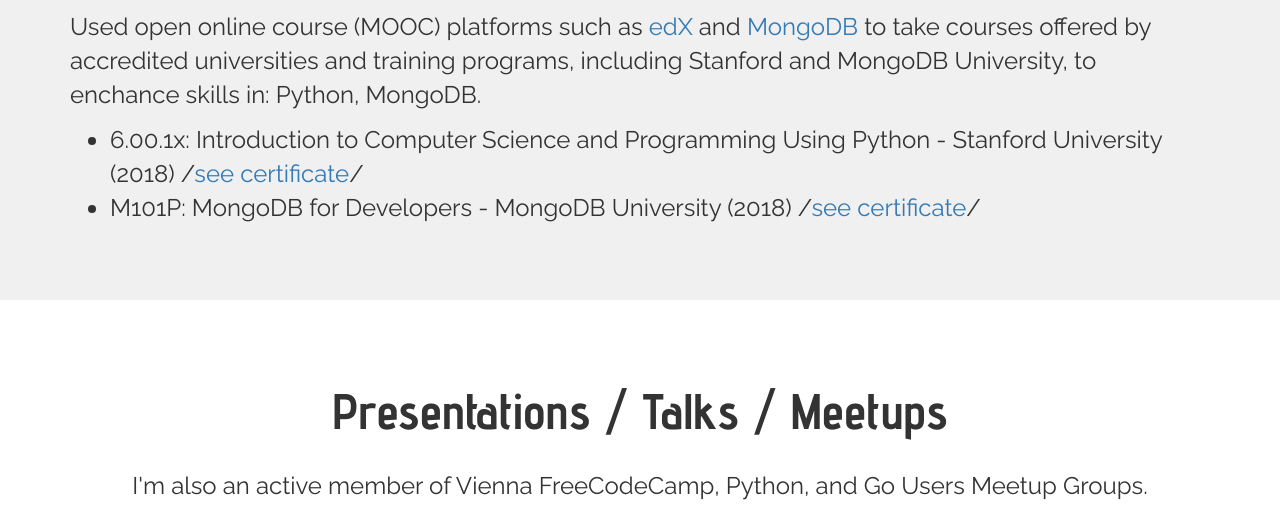
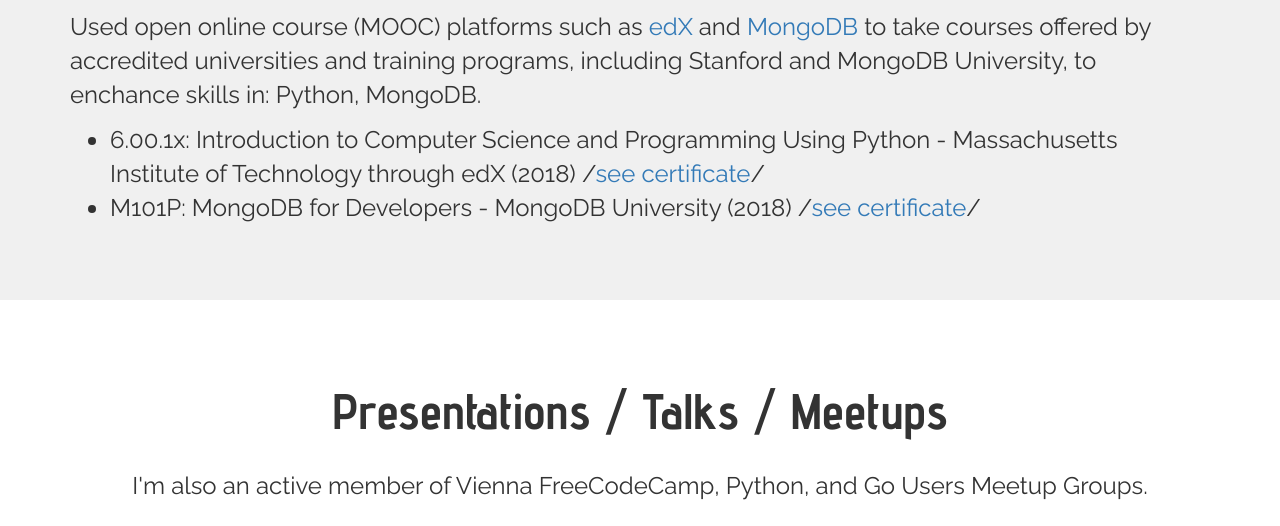
Before and after one commit to psitronic/psitronic.github.io, a plain HTML site: page index.html in a window 1280 px wide. Shown: the part 2600-3126 px from the top of the page. Drawn offline with nearby package versions, Linux system fonts and the light colour scheme; a web font is replaced by a local one.

Commit message:
Fix mistake in MOOC section

```diff
--- a/index.html
+++ b/index.html
@@ -152,7 +152,7 @@
                         <div>
                         <p>Used open online course (MOOC) platforms such as <a href="https://edx.org">edX</a> and <a href="https://university.mongodb.com">MongoDB</a> to take courses offered by accredited universities and training programs, including Stanford and MongoDB University, to enchance skills in: Python, MongoDB.</p>
                             <ul>
-                            <li>6.00.1x: Introduction to Computer Science and Programming Using Python - Stanford University (2018) /<a href="https://courses.edx.org/certificates/ff62d96c4620474085e30dbe72e4cb9e" target="_blank">see certificate</a>/</li>
+                            <li>6.00.1x: Introduction to Computer Science and Programming Using Python - Massachusetts Institute of Technology through edX (2018) /<a href="https://courses.edx.org/certificates/ff62d96c4620474085e30dbe72e4cb9e" target="_blank">see certificate</a>/</li>
                             <li>M101P: MongoDB for Developers - MongoDB University (2018) /<a href="http://university.mongodb.com/course_completion/ab9c1a75-e18f-494f-b6d9-9aa646a2" target="_blank">see certificate</a>/</li>
                             </ul>
                         </div>
```
